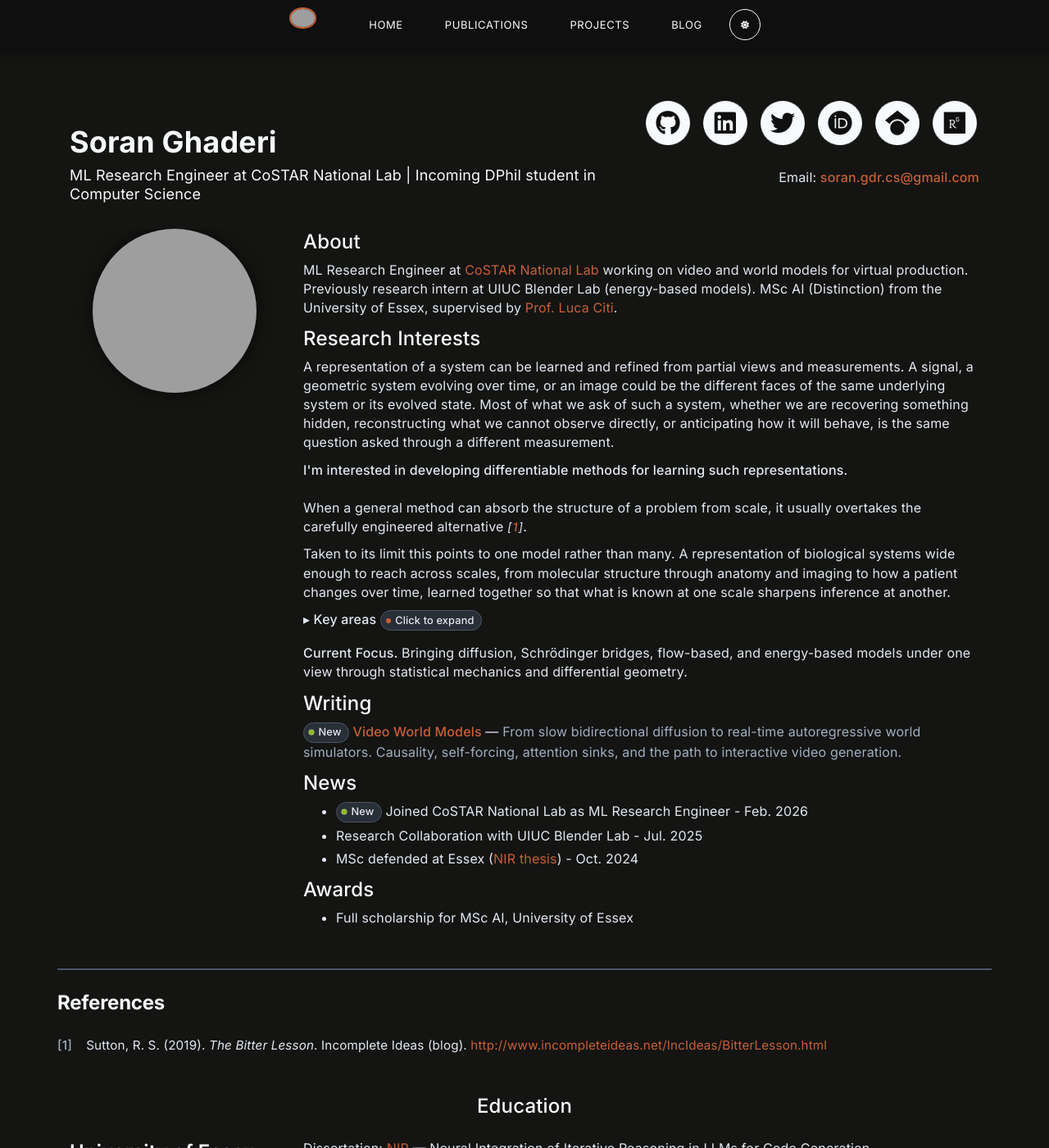
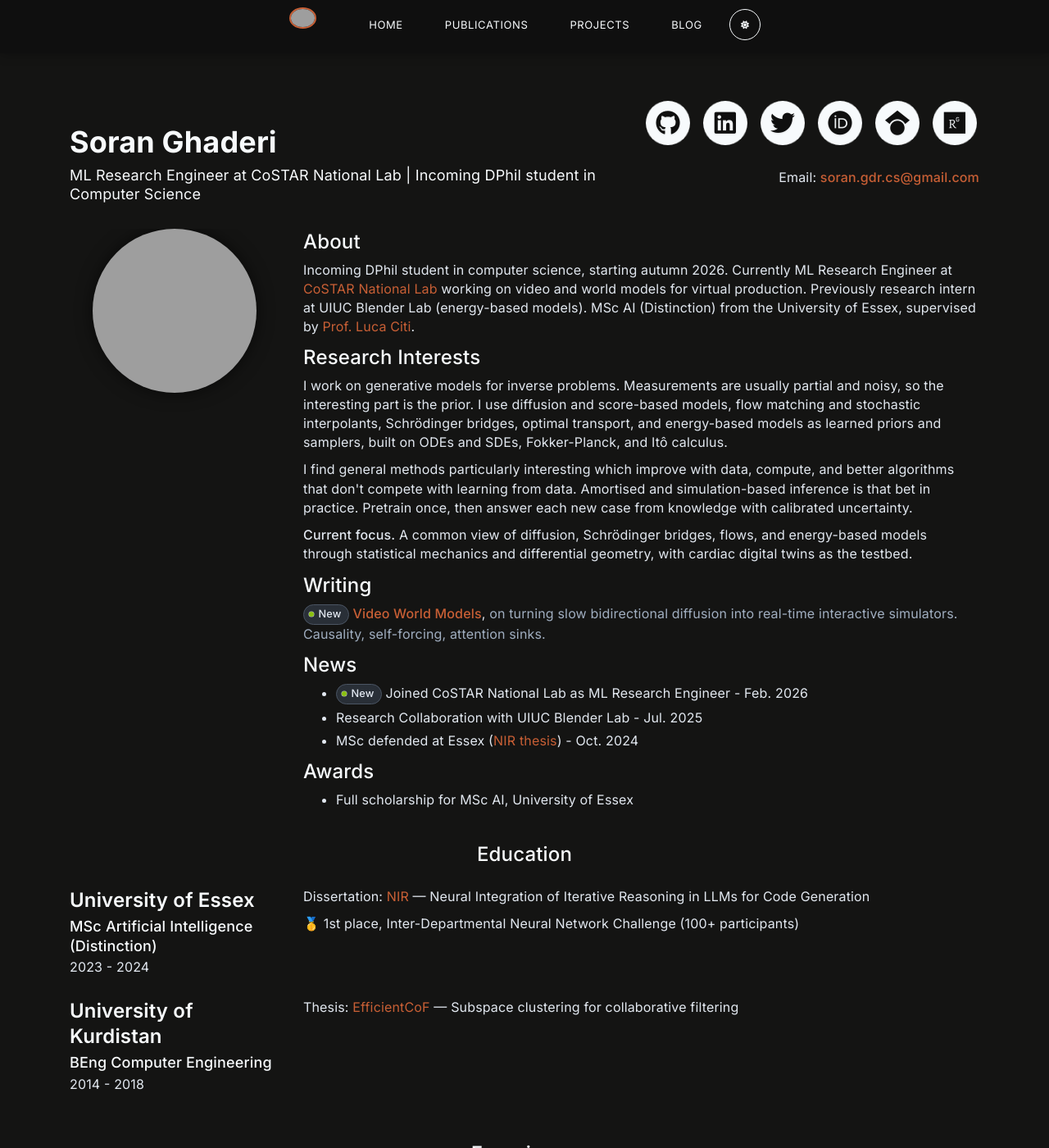
Before and after one commit to soran-ghaderi/soran-ghaderi.github.io, a Jekyll site: the page built from index.md, in a window 1280 px wide and 1400 px high. Shown: the whole window at 82% size. Built offline with Jekyll 4.4.1, drawn with Linux system fonts in a browser that asks for light colours; nearby versions of some CDN libraries; grey boxes are pictures that could not be loaded.

Commit message:
docs: update the about section

```diff
--- a/_config.yml
+++ b/_config.yml
@@ -246,7 +246,8 @@ about_content: | # this will include new lines to allow paragraphs
   <section>
     <h3>About</h3>
   <p>
-  ML Research Engineer at <a href="https://www.costarnetwork.co.uk/directory/soran-ghaderi">CoSTAR National Lab</a> working on video and world models for virtual production.
+  Incoming DPhil student in computer science, starting autumn 2026.
+  Currently ML Research Engineer at <a href="https://www.costarnetwork.co.uk/directory/soran-ghaderi">CoSTAR National Lab</a> working on video and world models for virtual production.
   Previously research intern at UIUC Blender Lab (energy-based models).
   MSc AI (Distinction) from the University of Essex, supervised by
   <a href="https://www.essex.ac.uk/people/CITIL35902/Luca Citi">Prof. Luca Citi</a>.
@@ -255,41 +256,18 @@ about_content: | # this will include new lines to allow paragraphs
 
   <section>
     <h3>Research Interests</h3>
-  <p>A representation of a system can be learned and refined from partial views and  measurements. A signal, a geometric system evolving over time, or an image could be the different faces of the same underlying system or its evolved state.
-  Most of what we ask of such a system, whether we are recovering something hidden, reconstructing what we cannot observe directly, or anticipating how it will behave, is the same question asked through a different measurement.</p>
-  <strong>I'm interested in developing differentiable methods for learning such representations.</strong>
-  <br><br>
-  <p>When a general method can absorb the structure of a problem from scale, it usually overtakes the carefully engineered alternative <cite data-key="sutton2019bitter"></cite>.</p>
-  <p> Taken to its limit this points to one model rather than many. A representation of biological systems wide enough to reach across scales, from molecular structure through anatomy and imaging to how a patient changes over time, learned together so that what is known at one scale sharpens inference at another.</p>
-
-
-  <details>
-  <summary><strong>▸ Key areas <span class="badge badge-accent">Click to expand</span></strong></summary>
-  <br>
-  <ul>
-  <li><strong>One representation, many questions:</strong> Treating tasks as conditionals of a single learned model of the system, where generalisation comes from a representation made rich by varied measurements and data modalities rather than from composition built in by hand.</li>
-  <li><strong>Continuous-time generative models:</strong> Diffusion and score-based models, flow matching and stochastic interpolants, Schrödinger bridges, optimal transport, and energy-based models, used as learned priors and samplers. Built on ODEs and SDEs, Fokker-Planck and Itô calculus, and probability-flow ideas.</li>
-  <li><strong>Amortised and simulation-based inference:</strong> Neural posterior estimation, amortised variational inference, and likelihood-free methods that turn expensive per-case fitting into a single forward pass.</li>
-  <li><strong>Learned priors for ill-posed problems:</strong> Expressive generative models that make sense of measurements which do not determine a unique answer, with calibrated uncertainty and correct coverage.</li>
-  <li><strong>Geometry and operators:</strong> Riemannian geometry and shape spaces for representation, and links to statistical mechanics.</li>
-  <li><strong>Generalisation and robustness:</strong> Out-of-distribution behaviour, transfer across systems and regimes, and reliability when data are scarce or noisy.</li>
-  <li><strong>Applications:</strong> Scientific inference, with digital twins and cardiac modelling as the present testbed.</li>
-  </ul>
-  </details>
-
-  <p style="margin-top: 1em;">
-  <strong>Current Focus.</strong> Bringing diffusion, Schrödinger bridges, flow-based, and energy-based models under one view through statistical mechanics and differential geometry.
-  </p>
-
+  <p>I work on generative models for inverse problems. Measurements are usually partial and noisy, so the interesting part is the prior. I use diffusion and score-based models, flow matching and stochastic interpolants, Schrödinger bridges, optimal transport, and energy-based models as learned priors and samplers, built on ODEs and SDEs, Fokker-Planck, and Itô calculus.</p>
+  <p>I find general methods particularly interesting which improve with data, compute, and better algorithms that don't compete with learning from data. Amortised and simulation-based inference is that bet in practice. Pretrain once, then answer each new case from knowledge with calibrated uncertainty.</p>
+  <p><strong>Current focus.</strong> A common view of diffusion, Schrödinger bridges, flows, and energy-based models through statistical mechanics and differential geometry, with cardiac digital twins as the testbed.</p>
   </section>
 
   <section>
     <h3>Writing</h3>
     <p>
       <span class="badge badge-new badge-pulse">New</span>
-      <a href="/blog/video-world-models/" style="font-weight: 500;">Video World Models</a> —
-      <span style="color: var(--text-muted);">From slow bidirectional diffusion to real-time autoregressive world simulators.
-      Causality, self-forcing, attention sinks, and the path to interactive video generation.</span>
+      <a href="/blog/video-world-models/" style="font-weight: 500;">Video World Models</a>,
+      <span style="color: var(--text-muted);">on turning slow bidirectional diffusion into real-time interactive simulators.
+      Causality, self-forcing, attention sinks.</span>
     </p>
   </section>
 
```
